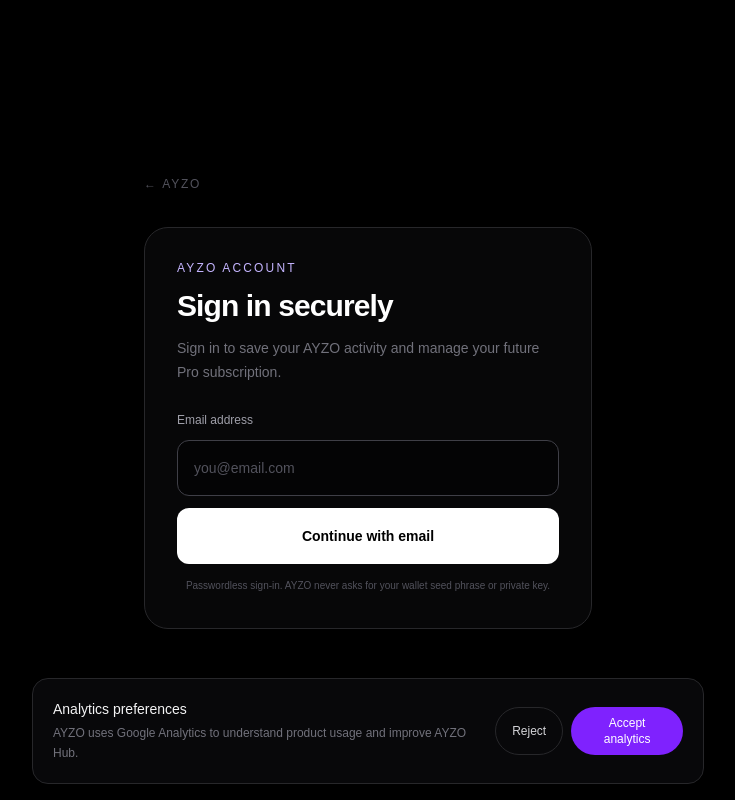
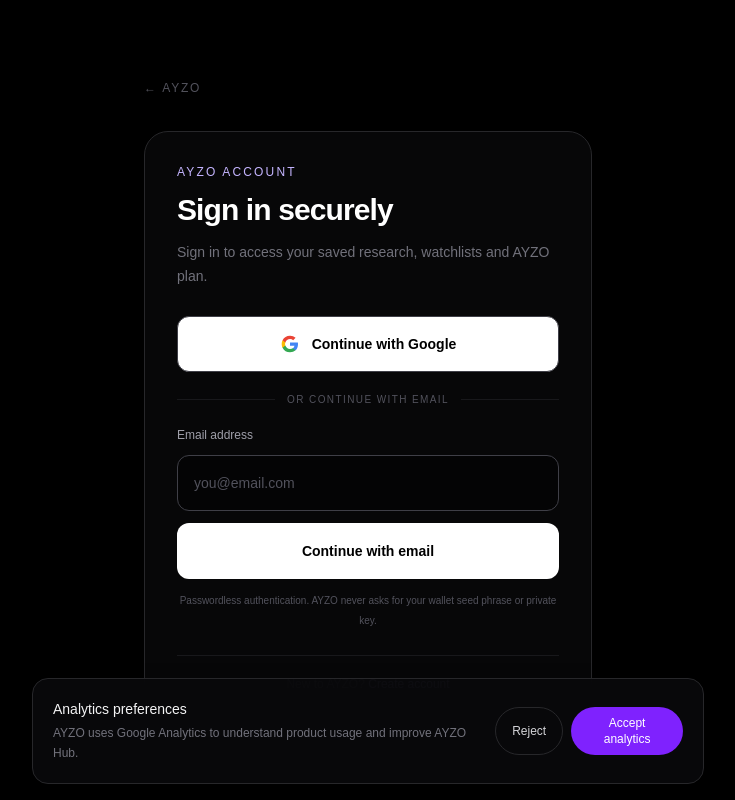
Before and after one commit to sinanugur34/ayzo-hub, a Next.js app: page /login in a window 1280 px wide. Shown: the whole page, without its empty margins (272-1007 px from the left). Built offline with nearby package versions, Linux system fonts and the light colour scheme.

Commit message:
feat(auth): add Google login and account-aware header

```diff
--- a/src/app/api/account/plan/route.ts
+++ b/src/app/api/account/plan/route.ts
@@ -8,12 +8,17 @@ export const dynamic =
 export async function GET() {
   const {
     entitlement,
+    userId,
   } =
     await getServerEntitlement();
 
   return Response.json(
     {
       ok: true,
+      authenticated:
+        userId !==
+        null,
+
       plan:
         entitlement.planId,
     },
--- a/src/app/login/page.tsx
+++ b/src/app/login/page.tsx
@@ -2,7 +2,34 @@ import Link from "next/link";
 
 import LoginForm from "@/components/auth/LoginForm";
 
-export default function LoginPage() {
+import {
+  resolveLoginMode,
+} from "@/lib/auth/loginMode";
+
+type LoginPageProps = {
+  searchParams:
+    Promise<{
+      mode?:
+        | string
+        | string[];
+    }>;
+};
+
+export default async function LoginPage({
+  searchParams,
+}: LoginPageProps) {
+  const params =
+    await searchParams;
+
+  const mode =
+    resolveLoginMode(
+      params.mode
+    );
+
+  const isSignup =
+    mode ===
+    "signup";
+
   return (
     <main className="flex min-h-screen items-center justify-center bg-black px-4 py-12 text-white">
       <div className="w-full max-w-md">
@@ -19,16 +46,47 @@ export default function LoginPage() {
           </div>
 
           <h1 className="mt-3 text-3xl font-semibold tracking-[-0.03em]">
-            Sign in securely
+            {isSignup
+              ? "Create your AYZO account"
+              : "Sign in securely"}
           </h1>
 
           <p className="mt-3 text-sm leading-6 text-zinc-500">
-            Sign in to save your AYZO activity
-            and manage your future Pro subscription.
+            {isSignup
+              ? "Create an account to save analyses, build watchlists and access your AYZO plan."
+              : "Sign in to access your saved research, watchlists and AYZO plan."}
           </p>
 
           <div className="mt-7">
-            <LoginForm />
+            <LoginForm
+              mode={
+                mode
+              }
+            />
+          </div>
+
+          <div className="mt-6 border-t border-zinc-900 pt-5 text-center text-xs text-zinc-500">
+            {isSignup ? (
+              <>
+                Already have an account?{" "}
+                <Link
+                  href="/login?mode=signin"
+                  className="font-medium text-violet-300 transition hover:text-violet-200"
+                >
+                  Sign in
+                </Link>
+              </>
+            ) : (
+              <>
+                New to AYZO?{" "}
+                <Link
+                  href="/login?mode=signup"
+                  className="font-medium text-violet-300 transition hover:text-violet-200"
+                >
+                  Create account
+                </Link>
+              </>
+            )}
           </div>
         </section>
       </div>
--- /dev/null
+++ b/src/components/auth/HeaderAuthControls.tsx
@@ -0,0 +1,220 @@
+"use client";
+
+import Link from "next/link";
+
+import {
+  useEffect,
+  useState,
+} from "react";
+
+import {
+  createClient,
+} from "@/lib/supabase/client";
+
+type HeaderAccountState = {
+  authenticated:
+    boolean;
+
+  plan:
+    | "free"
+    | "pro"
+    | "advanced";
+};
+
+function isHeaderAccountState(
+  value:
+    unknown
+): value is HeaderAccountState {
+  if (
+    !value ||
+    typeof value !==
+      "object"
+  ) {
+    return false;
+  }
+
+  const record =
+    value as Record<
+      string,
+      unknown
+    >;
+
+  return (
+    typeof record
+      .authenticated ===
+      "boolean" &&
+    (
+      record.plan ===
+        "free" ||
+      record.plan ===
+        "pro" ||
+      record.plan ===
+        "advanced"
+    )
+  );
+}
+
+export default function HeaderAuthControls() {
+  const [
+    account,
+    setAccount,
+  ] =
+    useState<
+      HeaderAccountState |
+      null
+    >(null);
+
+  const [
+    signingOut,
+    setSigningOut,
+  ] =
+    useState(false);
+
+  useEffect(() => {
+    let cancelled =
+      false;
+
+    async function loadAccount() {
+      try {
+        const response =
+          await fetch(
+            "/api/account/plan",
+            {
+              cache:
+                "no-store",
+            }
+          );
+
+        if (
+          !response.ok
+        ) {
+          return;
+        }
+
+        const body:
+          unknown =
+            await response
+              .json();
+
+        if (
+          !cancelled &&
+          isHeaderAccountState(
+            body
+          )
+        ) {
+          setAccount(
+            body
+          );
+        }
+      } catch {
+        /*
+         * Fail closed:
+         * do not guess
+         * authentication state.
+         */
+      }
+    }
+
+    void loadAccount();
+
+    return () => {
+      cancelled =
+        true;
+    };
+  }, []);
+
+  async function signOut() {
+    setSigningOut(
+      true
+    );
+
+    try {
+      const supabase =
+        createClient();
+
+      await supabase.auth
+        .signOut({
+          scope:
+            "local",
+        });
+
+      /*
+       * Full reload intentionally
+       * resets auth-derived header,
+       * quota and pricing state.
+       */
+      window.location.reload();
+    } finally {
+      setSigningOut(
+        false
+      );
+    }
+  }
+
+  if (!account) {
+    return null;
+  }
+
+  if (
+    !account
+      .authenticated
+  ) {
+    return (
+      <div className="flex flex-wrap items-center gap-2">
+        <Link
+          href="/login?mode=signin"
+          className="rounded-xl border border-zinc-700 bg-zinc-950/80 px-3.5 py-2 text-xs font-medium text-zinc-300 transition hover:border-zinc-600 hover:bg-zinc-900"
+        >
+          Sign in
+        </Link>
+
+        <Link
+          href="/login?mode=signup"
+          className="rounded-xl bg-white px-3.5 py-2 text-xs font-semibold text-black transition hover:bg-zinc-200"
+        >
+          Create account
+        </Link>
+      </div>
+    );
+  }
+
+  return (
+    <div className="flex flex-wrap items-center gap-2">
+      {account.plan ===
+        "pro" && (
+        <span className="rounded-full border border-violet-400/20 bg-violet-400/10 px-2.5 py-1.5 text-[9px] font-semibold tracking-[0.12em] text-violet-300">
+          PRO
+        </span>
+      )}
+
+      {account.plan ===
+        "advanced" && (
+        <span className="rounded-full border border-purple-400/20 bg-purple-400/10 px-2.5 py-1.5 text-[9px] font-semibold tracking-[0.12em] text-purple-300">
+          ADVANCED
+        </span>
+      )}
+
+      <Link
+        href="/account"
+        className="rounded-xl border border-zinc-700 bg-zinc-950/80 px-3.5 py-2 text-xs font-medium text-zinc-300 transition hover:border-zinc-600 hover:bg-zinc-900"
+      >
+        Account
+      </Link>
+
+      <button
+        type="button"
+        disabled={
+          signingOut
+        }
+        onClick={
+          signOut
+        }
+        className="rounded-xl border border-zinc-800 bg-zinc-950/60 px-3.5 py-2 text-xs font-medium text-zinc-500 transition hover:border-zinc-700 hover:text-zinc-300 disabled:cursor-not-allowed disabled:opacity-60"
+      >
+        {signingOut
+          ? "Signing out..."
+          : "Sign out"}
+      </button>
+    </div>
+  );
+}
--- a/src/components/auth/LoginForm.tsx
+++ b/src/components/auth/LoginForm.tsx
@@ -13,7 +13,17 @@ import {
   trackEvent,
 } from "@/lib/analytics/client";
 
-export default function LoginForm() {
+export default function LoginForm({
+  mode,
+}: {
+  mode:
+    | "signin"
+    | "signup";
+}) {
+  const isSignup =
+    mode ===
+    "signup";
+
   const [
     email,
     setEmail,
@@ -23,6 +33,12 @@ export default function LoginForm() {
   const [
     loading,
     setLoading,
+  ] =
+    useState(false);
+
+  const [
+    googleLoading,
+    setGoogleLoading,
   ] =
     useState(false);
 
@@ -37,6 +53,72 @@ export default function LoginForm() {
     setError,
   ] =
     useState("");
+
+  async function continueWithGoogle() {
+    setGoogleLoading(true);
+    setError("");
+
+    trackEvent(
+      "login_started",
+      {
+        method:
+          "google_oauth",
+      }
+    );
+
+    try {
+      const supabase =
+        createClient();
+
+      const redirectTo =
+        `${window.location.origin}` +
+        "/auth/callback";
+
+      const {
+        error:
+          authError,
+      } =
+        await supabase.auth
+          .signInWithOAuth({
+            provider:
+              "google",
+
+            options: {
+              redirectTo,
+            },
+          });
+
+      if (authError) {
+        trackEvent(
+          "login_failed",
+          {
+            method:
+              "google_oauth",
+          }
+        );
+
+        setError(
+          "Google authentication is temporarily unavailable. Please use email instead."
+        );
+
+        setGoogleLoading(false);
+      }
+    } catch {
+      trackEvent(
+        "login_failed",
+        {
+          method:
+            "google_oauth",
+        }
+      );
+
+      setError(
+        "Google authentication is temporarily unavailable. Please use email instead."
+      );
+
+      setGoogleLoading(false);
+    }
+  }
 
   async function submit(
     event:
@@ -86,7 +168,7 @@ export default function LoginForm() {
                 redirectTo,
 
               shouldCreateUser:
-                true,
+                isSignup,
             },
           });
 
@@ -100,8 +182,11 @@ export default function LoginForm() {
         );
 
         setError(
-          "We couldn't send the sign-in link. Please try again."
+          isSignup
+            ? "We couldn't create your account. Please try again."
+            : "We couldn't send the sign-in link. Check your email or create an account."
         );
+
         return;
       }
 
@@ -124,7 +209,9 @@ export default function LoginForm() {
       );
 
       setError(
-        "We couldn't send the sign-in link. Please try again."
+        isSignup
+          ? "We couldn't create your account. Please try again."
+          : "We couldn't send the sign-in link. Check your email or create an account."
       );
     } finally {
       setLoading(false);
@@ -139,14 +226,65 @@ export default function LoginForm() {
         </div>
 
         <p className="mt-2 text-sm leading-6 text-zinc-500">
-          We sent a secure AYZO sign-in link.
-          Open it to continue.
+          {isSignup
+            ? "We sent a secure AYZO account link. Open it to finish creating your account."
+            : "We sent a secure AYZO sign-in link. Open it to continue."}
         </p>
       </div>
     );
   }
 
   return (
+    <div>
+      <button
+        type="button"
+        disabled={
+          googleLoading ||
+          loading
+        }
+        onClick={
+          continueWithGoogle
+        }
+        className="flex h-14 w-full items-center justify-center gap-3 rounded-xl border border-zinc-700 bg-white px-5 text-sm font-semibold text-black transition hover:bg-zinc-200 disabled:cursor-not-allowed disabled:opacity-60"
+      >
+        <svg
+          aria-hidden="true"
+          viewBox="0 0 24 24"
+          className="h-5 w-5"
+        >
+          <path
+            fill="#4285F4"
+            d="M21.6 12.23c0-.71-.06-1.4-.18-2.07H12v3.92h5.38a4.6 4.6 0 0 1-2 3.02v2.54h3.24c1.9-1.75 2.98-4.33 2.98-7.41Z"
+          />
+          <path
+            fill="#34A853"
+            d="M12 22c2.7 0 4.97-.9 6.62-2.36l-3.24-2.54c-.9.6-2.05.96-3.38.96-2.6 0-4.8-1.76-5.59-4.12H3.07v2.61A10 10 0 0 0 12 22Z"
+          />
+          <path
+            fill="#FBBC05"
+            d="M6.41 13.94A6.02 6.02 0 0 1 6.1 12c0-.67.11-1.32.31-1.94V7.45H3.07A10 10 0 0 0 2 12c0 1.61.38 3.14 1.07 4.55l3.34-2.61Z"
+          />
+          <path
+            fill="#EA4335"
+            d="M12 5.94c1.47 0 2.79.5 3.83 1.5l2.87-2.87A9.62 9.62 0 0 0 12 2a10 10 0 0 0-8.93 5.45l3.34 2.61C7.2 7.7 9.4 5.94 12 5.94Z"
+          />
+        </svg>
+
+        {googleLoading
+          ? "Connecting..."
+          : "Continue with Google"}
+      </button>
+
+      <div className="my-5 flex items-center gap-3">
+        <div className="h-px flex-1 bg-zinc-900" />
+
+        <span className="text-[10px] uppercase tracking-[0.14em] text-zinc-600">
+          or continue with email
+        </span>
+
+        <div className="h-px flex-1 bg-zinc-900" />
+      </div>
+
       <form
         onSubmit={submit}
         className="space-y-3"
@@ -177,11 +315,16 @@ export default function LoginForm() {
 
         <button
           type="submit"
-        disabled={loading}
+          disabled={
+            loading ||
+            googleLoading
+          }
           className="h-14 w-full rounded-xl bg-white px-6 text-sm font-semibold text-black transition hover:bg-zinc-200 disabled:cursor-not-allowed disabled:opacity-60"
         >
           {loading
             ? "Sending..."
+            : isSignup
+              ? "Create account"
               : "Continue with email"}
         </button>
 
@@ -195,10 +338,11 @@ export default function LoginForm() {
         )}
 
         <p className="text-center text-[10px] leading-5 text-zinc-600">
-        Passwordless sign-in.
+          Passwordless authentication.
           AYZO never asks for your wallet seed phrase
           or private key.
         </p>
       </form>
+    </div>
   );
 }
--- /dev/null
+++ b/src/lib/auth/loginMode.ts
@@ -0,0 +1,22 @@
+export type LoginMode =
+  | "signin"
+  | "signup";
+
+export function resolveLoginMode(
+  value:
+    | string
+    | string[]
+    | undefined
+): LoginMode {
+  const candidate =
+    Array.isArray(
+      value
+    )
+      ? value[0]
+      : value;
+
+  return candidate ===
+    "signup"
+    ? "signup"
+    : "signin";
+}
```
Also changed, not shown: src/app/page.tsx (+8 -3 lines), 1 other file (tests, documents, lock files or other folders). Lines whose indentation alone changed are shown as unchanged.
